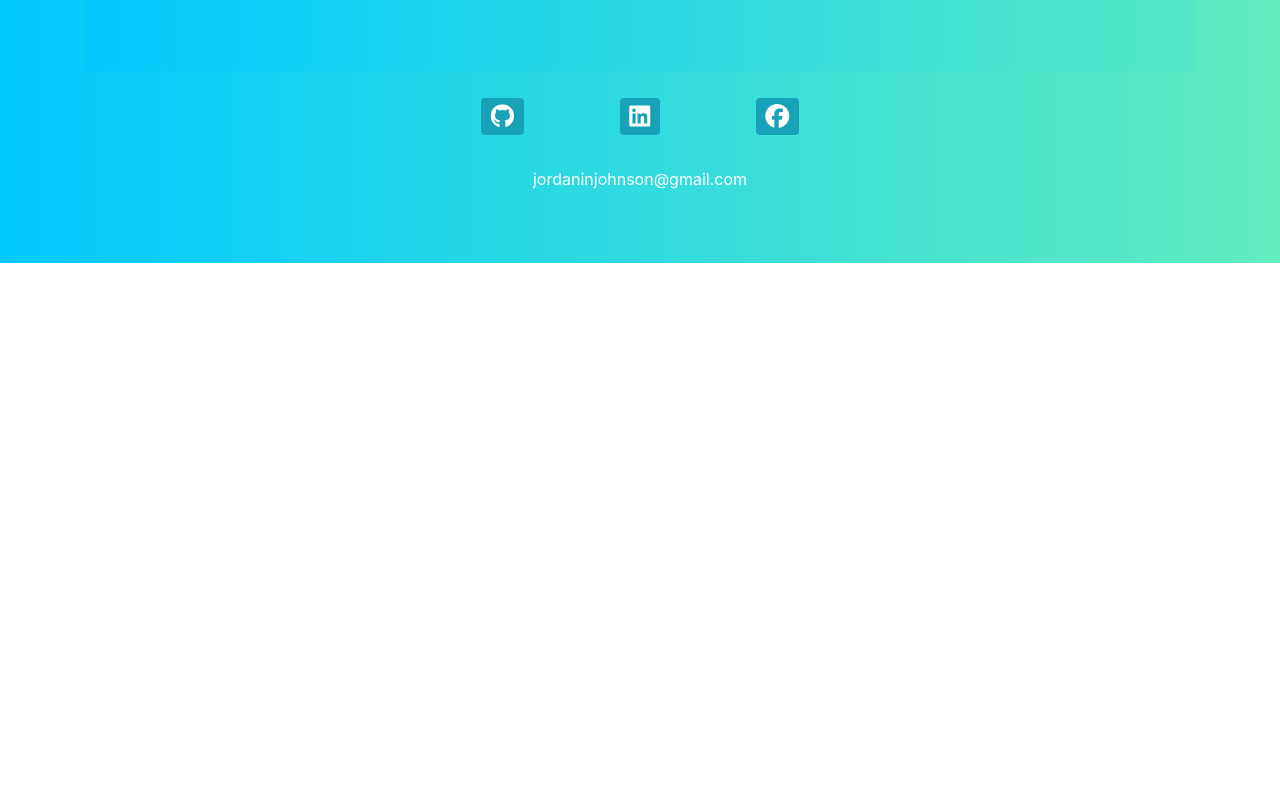
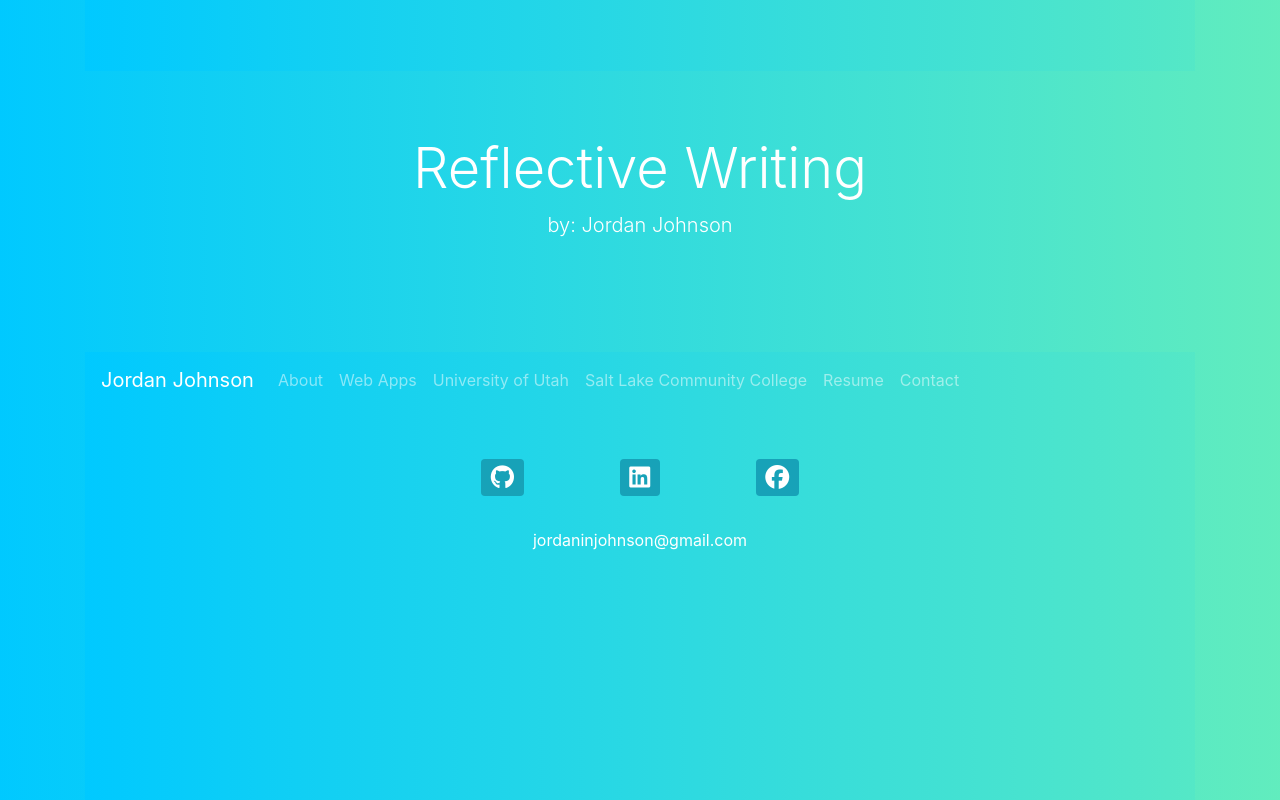
Before and after one commit to JINJ95/JJ-Portfolio, a React (Create React App) app: page /astronomy in a window 1280 px wide. Shown: the part 2520-3320 px from the top of the page. Before the commit the page ends 2783 px from the top, so only its background shows below. Built offline with nearby package versions, Linux system fonts and the light colour scheme.

Commit message:
updated PHYS Signature Assignment

```diff
--- a/src/pages/signatureAssignments/PHYS/astronomyConversation.jsx
+++ b/src/pages/signatureAssignments/PHYS/astronomyConversation.jsx
@@ -2,6 +2,7 @@ import React from 'react'
 import { withRouter } from 'react-router-dom'
 import astronomyConvo from '../../../assets/pictures/astronomyConvo.pdf'
 import ePortfolioOverview from '../../../assets/pictures/astronomyEPortfolio.pdf'
+import reflectiveWriting from '../../../assets/pictures/AstronomyEPortfolioReflection.pdf'
 import Jumbotron from '../../../components/Jumbotron'
 
 function Astronomy() {
@@ -18,6 +19,12 @@ function Astronomy() {
                     <iframe title="Comm" src={astronomyConvo} width="100%" height="800" style={{ border: "none" }} />
                 </div>
             </div>
+            <div class="media-body">
+                <Jumbotron title="Reflective Writing" subtitle="by: Jordan Johnson" />
+                <div class="media">
+                    <iframe title="Comm" src={reflectiveWriting} width="100%" height="800" style={{ border: "none" }} />
+                </div>
+            </div>
         </div>
     );
 }
```
Also changed, not shown: 1 other file (tests, documents, lock files or other folders).
